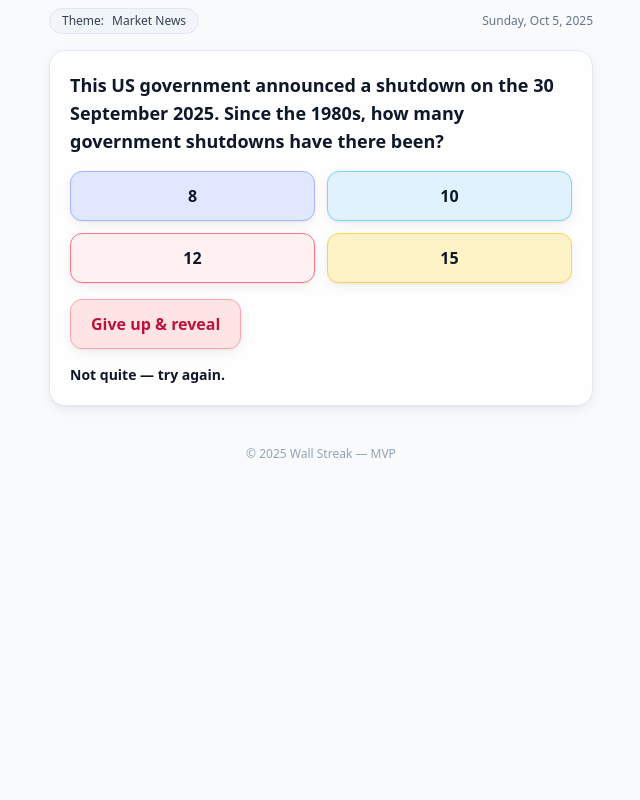
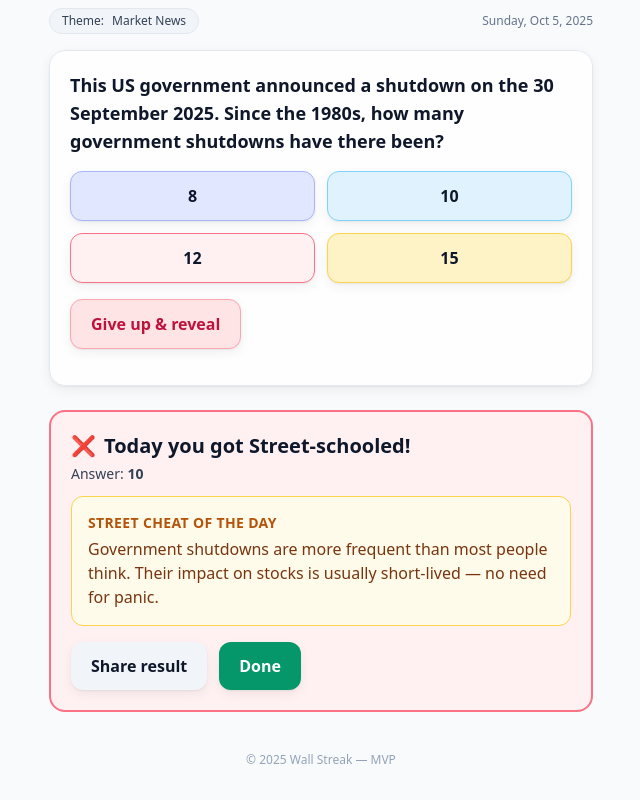
Before and after one commit to mingruichong3392-hub/wall-streak, a plain HTML site: page index.html in a window 1280 px wide. Both pictures are taken after a click on the button "12". Shown: the part 92-892 px from the top of the page, without its empty margins (319-959 px from the left). Before the commit the page ends 800 px from the top, so only its background shows below. Drawn offline with nearby package versions, Linux system fonts and the light colour scheme.

Commit message:
Update index.html

```diff
--- a/index.html
+++ b/index.html
@@ -93,17 +93,11 @@
 
   <script>
     document.addEventListener('DOMContentLoaded', () => {
-      // ---------- Utilities ----------
       const $ = id => document.getElementById(id);
       function normalize(s){ return (s||'').trim().toUpperCase(); }
       function getUTCDateKey(){ const n=new Date(); return Date.UTC(n.getUTCFullYear(),n.getUTCMonth(),n.getUTCDate())/86400000; }
-      function nextMondayEndLocal(){
-        const now=new Date(); const dow=now.getDay();
-        const delta=(1 - dow + 7) % 7; const t=new Date(now);
-        t.setDate(now.getDate()+delta); t.setHours(23,59,59,999); return t;
-      }
+      function nextMondayEndLocal(){ const n=new Date(), d=n.getDay(), t=new Date(n); t.setDate(n.getDate()+((1-d+7)%7)); t.setHours(23,59,59,999); return t; }
 
-      // ---------- Puzzles ----------
       const PUZZLES = [
         { theme:"Market News",
           prompt:"This US government announced a shutdown on the 30 September 2025. Since the 1980s, how many government shutdowns have there been?",
@@ -143,7 +137,6 @@
           cheat:"High inflation usually forces rate hikes — cooling demand but pressuring housing and growth stocks." }
       ];
 
-      // ---------- State ----------
       const storage = {
         get streak(){ return parseInt(localStorage.getItem('ws_streak')||'0',10); },
         set streak(v){ localStorage.setItem('ws_streak', String(v)); },
@@ -174,29 +167,21 @@
         puzzleCard: $('puzzleCard'),
       };
 
-      // Meta text
       const today = new Date();
-      els.year && (els.year.textContent = today.getFullYear());
-      els.dateLabel && (els.dateLabel.textContent =
-        today.toLocaleDateString(undefined,{weekday:'long',year:'numeric',month:'short',day:'numeric'}));
+      els.year.textContent = today.getFullYear();
+      els.dateLabel.textContent = today.toLocaleDateString(undefined,{weekday:'long',year:'numeric',month:'short',day:'numeric'});
 
       let lastResultWon = null;
 
-      // ---------- Choose today's puzzle (live-test Monday until next Mon 23:59) ----------
       function themeForTodayNormal(){
-        const dow=new Date().getDay(); // 0..6
+        const dow=new Date().getDay();
         return ["Sunday","Market News","Valuation","Fundamental Analysis","Technical Analysis","Behavioral","Economics"][dow];
       }
       function chooseTodayPuzzle(){
-        const now=new Date(); const mondayEnd=nextMondayEndLocal();
-        if (now < mondayEnd){
-          const p=PUZZLES.find(x=>x.theme==="Market News");
-          return { key:String(getUTCDateKey()), puzzle:p, theme:"Market News" };
-        }
-        const theme=themeForTodayNormal();
-        if (theme==="Sunday") return null;
-        const p=PUZZLES.find(x=>x.theme===theme);
-        return { key:String(getUTCDateKey()), puzzle:p, theme };
+        const now=new Date(), mondayEnd=nextMondayEndLocal();
+        if (now < mondayEnd){ const p=PUZZLES.find(x=>x.theme==="Market News"); return { key:String(getUTCDateKey()), puzzle:p, theme:"Market News" }; }
+        const theme=themeForTodayNormal(); if (theme==="Sunday") return null;
+        return { key:String(getUTCDateKey()), puzzle:PUZZLES.find(x=>x.theme===theme), theme };
       }
 
       const choice = chooseTodayPuzzle();
@@ -209,22 +194,22 @@
             <h2 class="text-xl font-bold">No puzzle today</h2>
             <p class="text-slate-600">Wall Streak runs Monday–Saturday. See you tomorrow!</p>
           </div>`;
-        els.themeLabel && (els.themeLabel.textContent = "Sunday — Rest Day");
+        els.themeLabel.textContent = "Sunday — Rest Day";
         return;
       }
 
       const p = choice.puzzle;
-      els.themeLabel && (els.themeLabel.textContent = choice.theme);
-      els.streakVal && (els.streakVal.textContent = storage.streak);
+      els.themeLabel.textContent = choice.theme;
+      els.streakVal.textContent = storage.streak;
 
       renderMCQ(p);
-      if (els.revealBtn) els.revealBtn.onclick = () => giveUp(p);
-      if (els.shareBtn)  els.shareBtn.onclick  = () => shareResult(p.theme, lastResultWon === true, p.cheat, storage.streak);
-      if (els.doneBtn)   els.doneBtn.onclick   = () => showSummary(choice.theme);
-      if (els.shareAgainBtn) els.shareAgainBtn.onclick = () => shareResult(choice.theme, lastResultWon === true, p.cheat, storage.streak);
-      if (els.backToTopBtn)  els.backToTopBtn.onclick  = () => window.scrollTo({ top: 0, behavior: 'smooth' });
+      els.revealBtn.onclick = () => giveUp(p);
+      els.shareBtn.onclick  = () => shareResult(choice.theme, lastResultWon === true, p.cheat, storage.streak);
+      els.doneBtn.onclick   = () => showSummary(choice.theme);
+      els.shareAgainBtn.onclick = () => shareResult(choice.theme, lastResultWon === true, p.cheat, storage.streak);
+      els.backToTopBtn.onclick  = () => window.scrollTo({ top: 0, behavior: 'smooth' });
 
-      // ---------- Render MCQs ----------
+      // ---- MCQs ----
       function renderMCQ(p){
         els.prompt.textContent = p.prompt;
         els.feedback.textContent = '';
@@ -250,6 +235,7 @@
 
       function lockMCQ(){ Array.from(els.mcqContainer.children).forEach(b=>b.disabled=true); }
 
+      // CHANGE #1: Wrong answer = instant fail (no retries)
       function checkMCQ(value,p,btnEl){
         const correct = normalize(value) === normalize(p.answer);
         if (correct){
@@ -262,9 +248,15 @@
           lockMCQ();
           showResult(true,p);
         } else {
+          // immediately fail the day
           btnEl.classList.add('border-rose-400','bg-rose-50');
-          els.feedback.textContent='Not quite — try again.';
+          if (storage.lastPlayedKey !== currentKey){
+            storage.streak = 0;
+            storage.lastPlayedKey = currentKey;
+          }
           lastResultWon = false;
+          lockMCQ();
+          showResult(false,p);
         }
         els.streakVal.textContent = storage.streak;
       }
@@ -280,7 +272,6 @@
         showResult(false,p);
       }
 
-      // ---------- Result box ----------
       function showResult(won,p){
         els.answerText.textContent = p.answerDisplay || p.answer;
         els.cheatText.textContent  = p.cheat;
@@ -295,7 +286,6 @@
         }
       }
 
-      // ---------- Summary ----------
       function showSummary(theme){
         els.summaryStreak.textContent = storage.streak;
         const mark = lastResultWon ? '✅' : '❌';
@@ -304,11 +294,15 @@
         window.scrollTo({ top: document.body.scrollHeight, behavior: 'smooth' });
       }
 
-      // ---------- Share ----------
+      // CHANGE #2: Share text includes game URL with "Try Wall Streak here!"
       function shareResult(theme, won, cheat, streak){
+        const link = location.href;
         const text = `Wall Streak ${streak} 🔥
 ${theme}: ${won ? '✅' : '❌'}
-Street Cheat: ${cheat}`;
+Street Cheat: ${cheat}
+
+Try Wall Streak here!
+${link}`;
         if (navigator.share) navigator.share({ text }).catch(()=>navigator.clipboard.writeText(text));
         else { navigator.clipboard.writeText(text); alert('Result copied! Paste anywhere to share.'); }
       }
```
